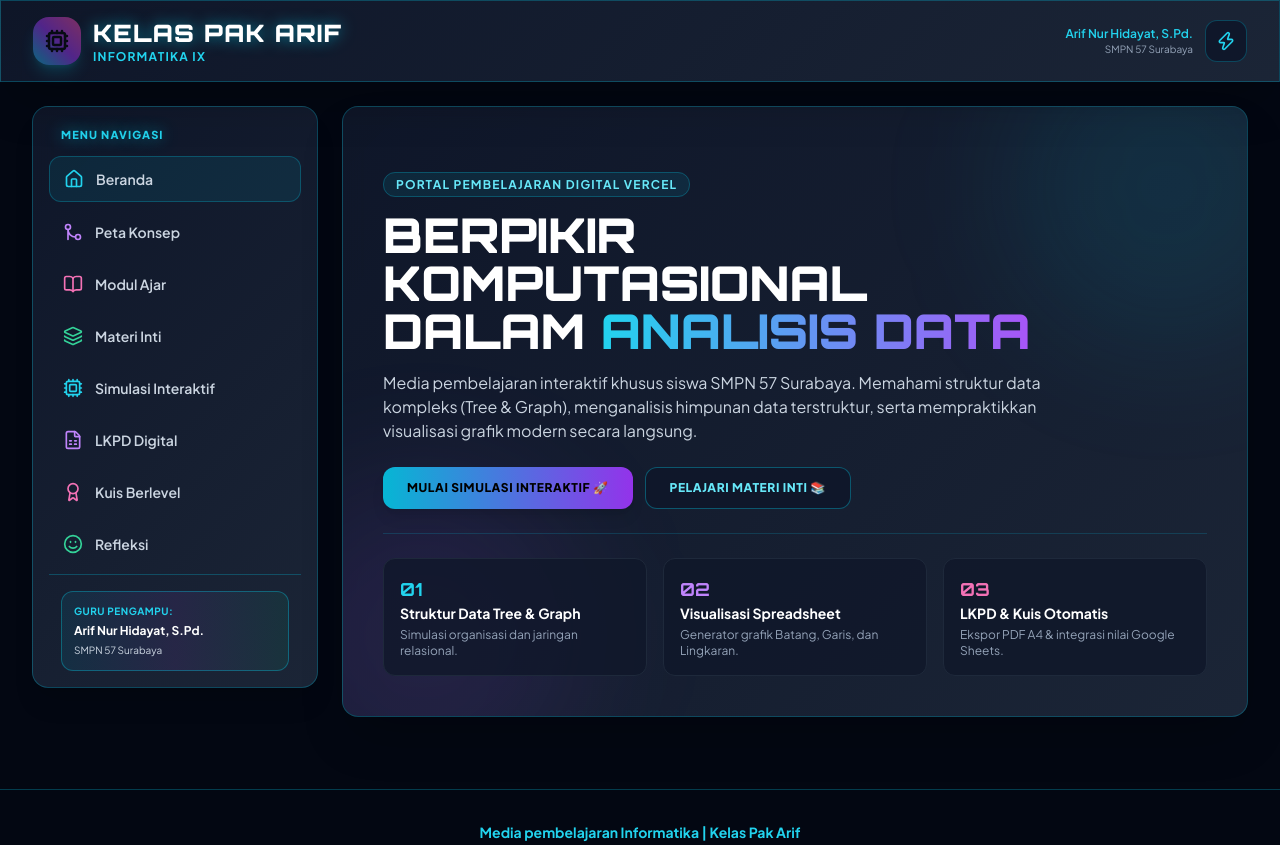
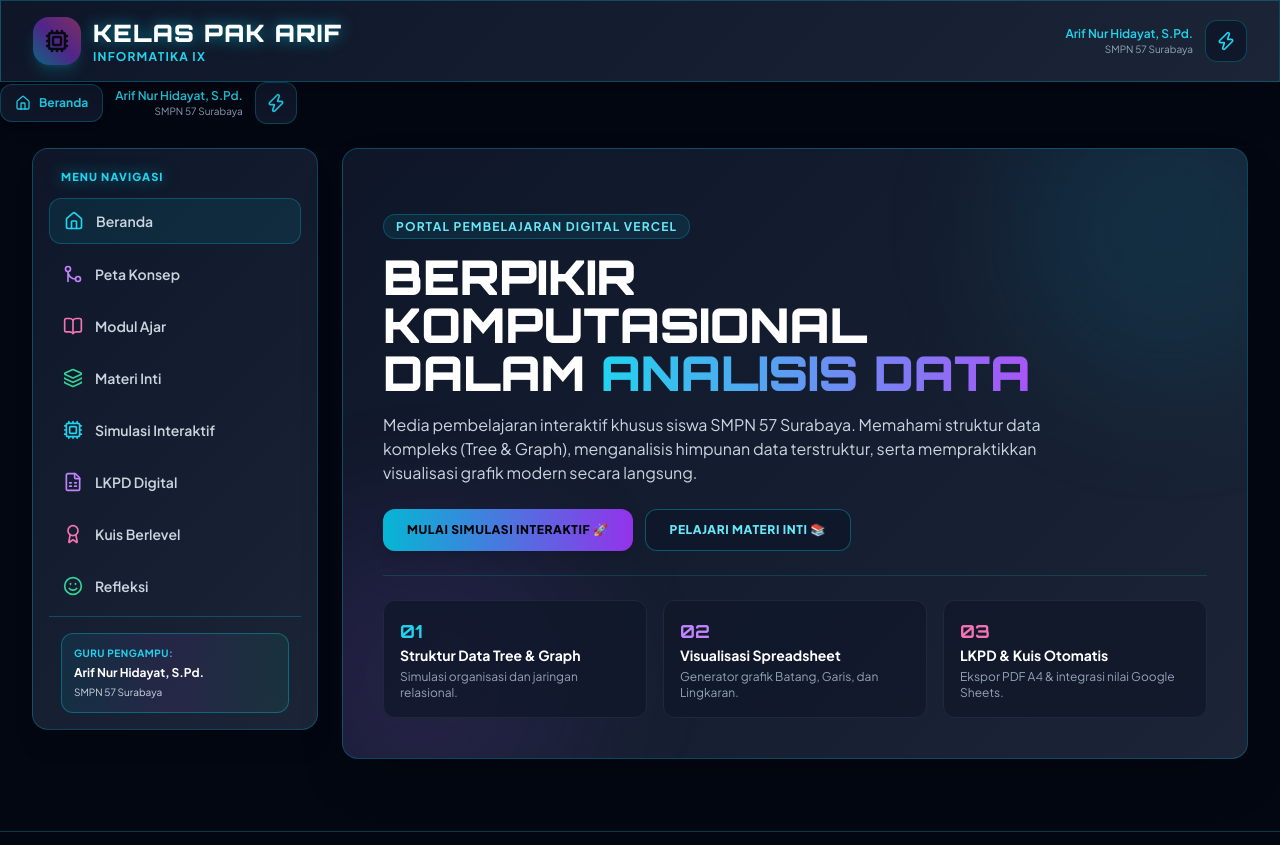
Before and after one commit to nharif57/MEDIA-PEMBELAJARAN-INFORMATIKA, a plain HTML site: page bab1/index.html in a window 1280 px wide. Shown: the top 845 px of the page. Drawn offline with nearby package versions, Linux system fonts and the light colour scheme.

Commit message:
Add navigation buttons and author info to index.html

```diff
--- a/bab1/index.html
+++ b/bab1/index.html
@@ -88,7 +88,21 @@
             </div>
         </div>
     </header>
+<div class="flex items-center space-x-3">
+                <!-- Tombol Beranda Utama (Menyesuaikan Tema Bab 1) -->
+                <a href="/" class="flex items-center gap-2 px-3.5 py-2.5 rounded-xl bg-slate-900 border border-cyan-500/30 text-cyan-400 hover:bg-cyan-500/10 transition text-xs font-bold shadow-md" title="Kembali ke Beranda Utama">
+                    <i data-lucide="home" class="w-4 h-4"></i>
+                    <span class="hidden sm:inline">Beranda</span>
+                </a>
 
+                <div class="hidden md:flex flex-col text-right">
+                    <span class="text-xs font-semibold text-cyan-400">Arif Nur Hidayat, S.Pd.</span>
+                    <span class="text-[10px] text-slate-400">SMPN 57 Surabaya</span>
+                </div>
+                <button onclick="triggerConfetti()" class="p-2.5 rounded-xl bg-slate-900 border border-cyan-500/30 text-cyan-400 hover:bg-cyan-500/10 transition" title="Cyber Spark">
+                    <i data-lucide="zap" class="w-5 h-5"></i>
+                </button>
+            </div>
     <!-- MAIN APP LAYOUT -->
     <div class="max-w-7xl mx-auto px-4 sm:px-6 lg:px-8 py-6 flex-1 w-full grid grid-cols-1 lg:grid-cols-12 gap-6">
 
```
